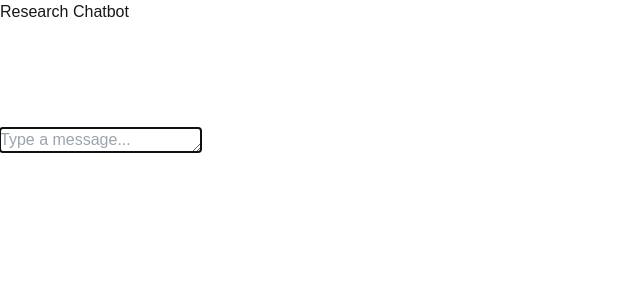
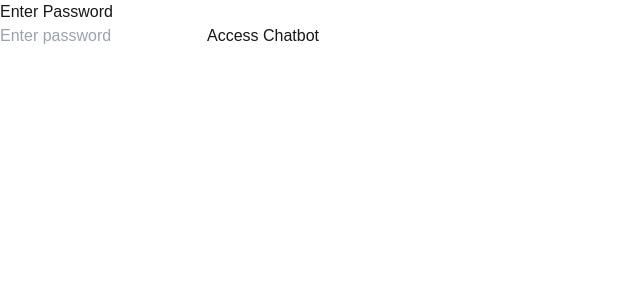
Before and after one commit to TejasDoesStuff/csrsef-website, a Next.js app in the folder csrsef-website/: page / in a window 1280 px wide. Shown: the top 300 px of the page, without its empty margins (0-640 px from the left). Built offline with nearby package versions, Linux system fonts and the light colour scheme.

Commit message:
V1.1 Password Protection

```diff
--- a/csrsef-website/src/app/page.tsx
+++ b/csrsef-website/src/app/page.tsx
@@ -16,6 +16,10 @@ export default function Home() {
   const [input, setInput] = useState("");
   const [darkMode, setDarkMode] = useState(false);
   const [loading, setLoading] = useState(false);
+  const [authenticated, setAuthenticated] = useState(false);
+  const [password, setPassword] = useState("");
+  const [error, setError] = useState("");
+
   const chatEndRef = useRef<HTMLDivElement | null>(null);
   const textareaRef = useRef<HTMLTextAreaElement | null>(null);
 
@@ -29,6 +33,15 @@ export default function Home() {
 
     return () => mediaQuery.removeEventListener("change", handleChange);
   }, []);
+
+  // handle password authentication
+  const handleLogin = () => {
+    if (password === process.env.NEXT_PUBLIC_PASSWORD) {
+      setAuthenticated(true);
+    } else {
+      setError("Incorrect password. Please try again.");
+    }
+  };
 
   // send messages
   const handleSend = async () => {
@@ -89,6 +102,28 @@ export default function Home() {
       textareaRef.current.focus();
     }
   }, [loading]);
+
+  if (!authenticated) {
+    return (
+      <div className="p-6 bg-white text-center w-screen h-screen flex justify-center items-center flex-col">
+        <h2 className="text-2xl font-bold mb-4">Enter Password</h2>
+        <input
+          type="password"
+          value={password}
+          onChange={(e) => setPassword(e.target.value)}
+          className="border p-2 rounded-lg w-2/3 md:w-1/3 mb-4"
+          placeholder="Enter password"
+        />
+        {error && <p className="text-red-500 mb-4">{error}</p>}
+        <button
+          onClick={handleLogin}
+          className="bg-blue-500 text-white px-4 py-2 rounded-lg hover:bg-blue-600"
+        >
+          Access Chatbot
+        </button>
+      </div>
+    );
+  }
 
   return (
     <div
```
